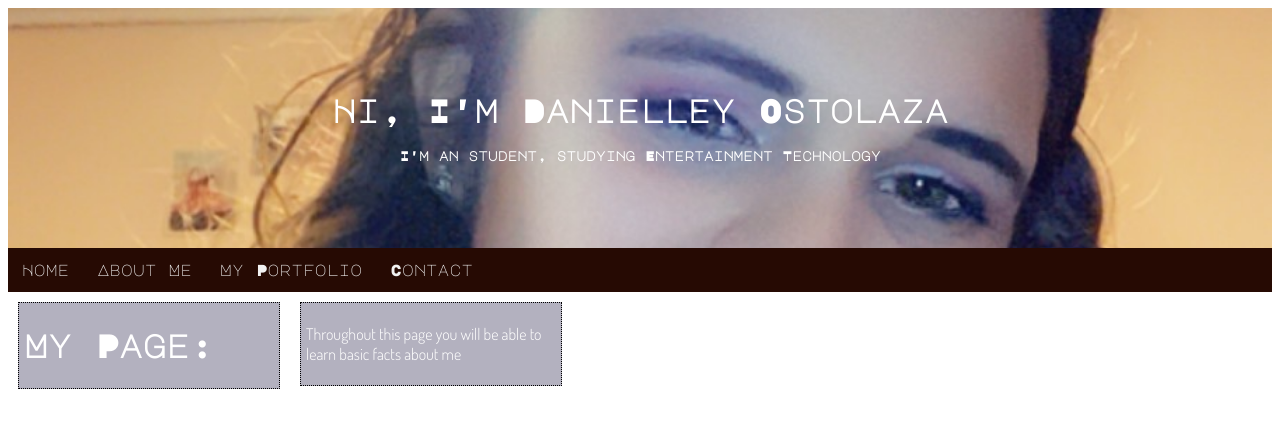
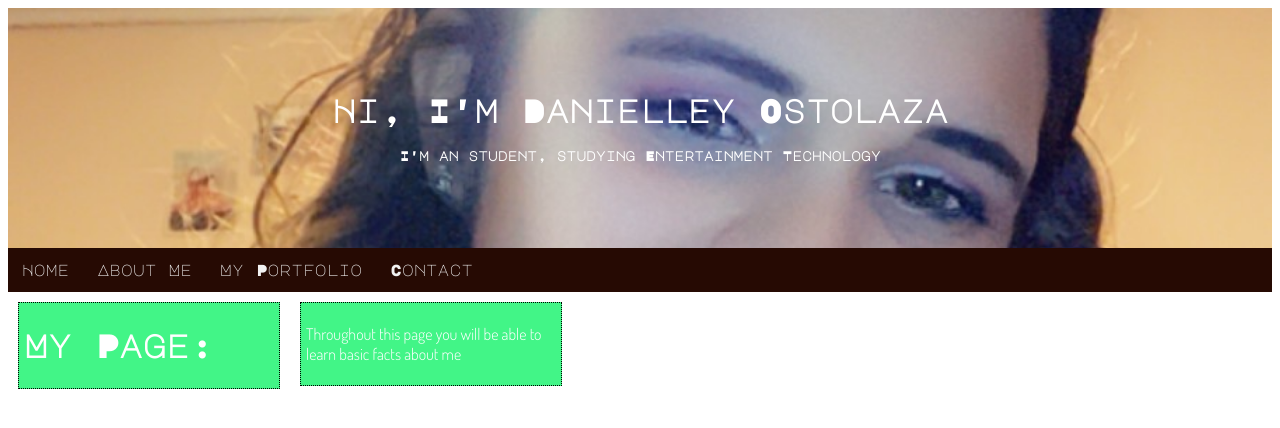
Before and after one commit to danielleyo/lab-15, a plain HTML site: page index.html in a window 1280 px wide. Drawn offline with Linux system fonts and the light colour scheme.

Commit message:
Update style.css

```diff
--- a/style.css
+++ b/style.css
@@ -83,7 +83,7 @@ div.stuff {
 }
 
 div#first {
-  background-color: #B3B1BF;
+  background-color: #42f587;
 }
 
 div#second {
```
